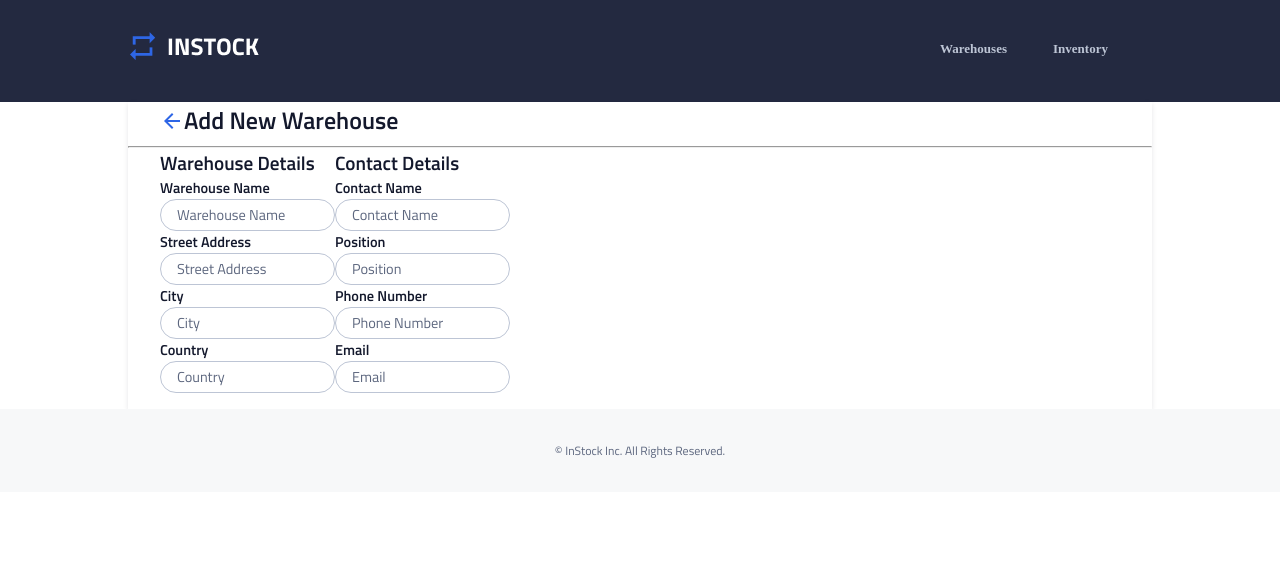
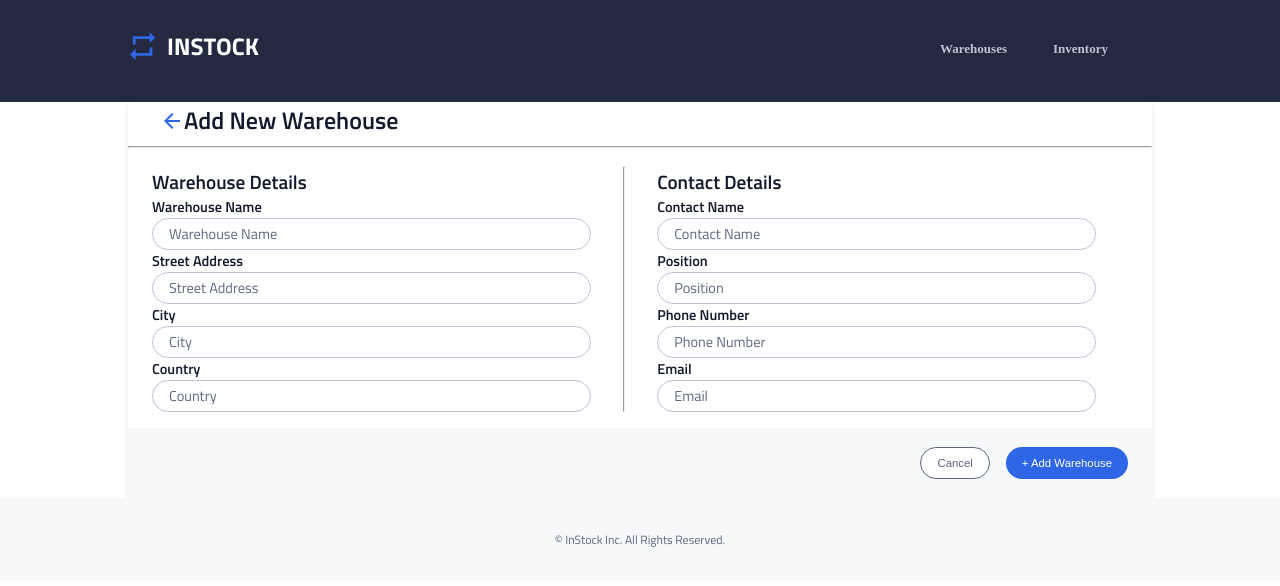
Before and after one commit to Konirad/instock-frontend, a React (Create React App) app: page /warehouses/new in a window 1280 px wide. Shown: the top 586 px of the page. Built offline with nearby package versions, Linux system fonts and the light colour scheme.

Commit message:
added more styling to page

```diff
--- a/src/components/AddNewWarehouse/AddNewWarehouse.js
+++ b/src/components/AddNewWarehouse/AddNewWarehouse.js
@@ -2,6 +2,7 @@ import React, { useEffect } from "react";
 import MainHeader from "../MainHeader/MainHeader";
 import "./AddNewWarehouse.scss";
 import { useState } from "react";
+import Button from "../Button/Button"
 
 function AddNewWarehouse() {
   const [warehouseName, setWarehouseName] = useState("Warehouse Name");
@@ -119,6 +120,7 @@ function AddNewWarehouse() {
               onChange={handleCountryText}
             />
           </div>
+          <hr></hr>
 
           <div className="addNew__contact">
             <p>Contact Details</p>
@@ -168,6 +170,12 @@ function AddNewWarehouse() {
             />
           </div>
         </div>
+
+        </div>
+        <div className="addNew__footer">
+        <Button text="Cancel" style="button secondary cancel" />
+        <Button className="addNew__button--add" text="+ Add Warehouse" style="button primary"/>
+
       </div>
     </div>
   );
--- a/src/components/AddNewWarehouse/AddNewWarehouse.scss
+++ b/src/components/AddNewWarehouse/AddNewWarehouse.scss
@@ -10,8 +10,8 @@
     font-family: Titillium Web;
   &__container{
     // padding-top:2rem;
-    padding-left: 2rem;
-    padding-right: 2rem;
+    padding-left: 1.5rem;
+    padding-right: 1.5rem;
     padding-bottom: 1rem;
 }
 &__headerDetails{
@@ -25,6 +25,7 @@
 
 }
  &__detailsContainer{
+    margin-top: 1.2rem;
     font-weight: 600;
 
 
@@ -42,16 +43,62 @@
  &__details{
     display: flex;
     flex-direction: column;
+    @include tabletStyle{
+        width:45%;
+        margin-right: 2rem;
+    }
 
 
  }
  &__contact{
     display:flex;
     flex-direction: column;
+    @include tabletStyle{
+        width:45%;
+        margin-left: 2rem;
+    }
 
 
  }
+ &__footer{
+    display: flex;
+    height: 70px;
+    background-color: $background-light-grey;
+    padding-left: 1.5rem;
+    padding-right: 1.5rem;
+    // padding-bottom: 1rem;
+    justify-content: space-between;
+    @include tabletStyle{
+        justify-content: flex-end;
+        align-items: center;
+    }
+ }
+//  &__button--cancel{
+//     //font-size: .7rem;
+//  }
+
+//  &__button--add{
+//     // font-size: .7rem;
+//  }
 }
+
+
+
+
+.button.button{
+    font-size:.64rem;
+    width:7.1rem;
+    @include tabletStyle{
+        width: auto;
+        font-size: .71rem;
+        margin-left: 1rem;
+        height: 2rem;
+    }
+}
+
+// .button.button.secondary.cancel{
+//     width:7rem;
+// }
 
 // #warehouseName{
 //     border: 1px solid $secondary-cloud;
```
